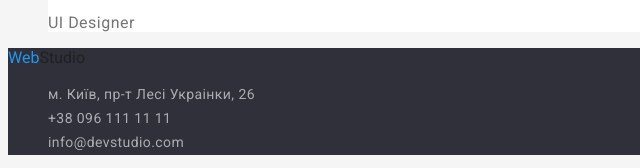
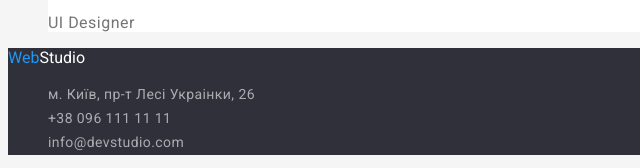
Before and after one commit to OlegSyrovatko/goit-markup-hw-02, a plain HTML site: page index.html in a window 1280 px wide. Shown: the part 2214-2382 px from the top of the page, 0-640 px from the left. Drawn offline with Linux system fonts and the light colour scheme.

Commit message:
afterfinal taskwork

```diff
--- a/css/styles.css
+++ b/css/styles.css
@@ -12,9 +12,12 @@ body{
     line-height:1.19;
     font-weight: 400;
 }
-.footer a, .page-header a {
+.page-header a {
     text-decoration: none;
     color: var(--color-primary);
+}
+.footer a {
+  text-decoration: none;
 }
 
 .list {
@@ -211,9 +214,7 @@ color: #757575;
   background-color: #FFF;
 }
 
-.address-map, .footer-logo{
-  color: #FFFFFF;
-}
+
 
 .address li  {
   display: block;
@@ -229,3 +230,7 @@ letter-spacing: 0.03em;
 color: rgba(255, 255, 255, 0.6);
 
 }
+
+.address-map, .footer-logo{
+  color: #FFFFFF;
+}
--- a/index.html
+++ b/index.html
@@ -16,7 +16,7 @@
 
     <header class="page-header">
       <nav class="menu-nav">
-        <a href="/"><span class="logo-link">Web</span>Studio</a>
+        <a href="./index.html"><span class="logo-link">Web</span>Studio</a>
         <ul class="site-nav list">
           <li>
             <a href="#">Студія</a>
@@ -141,7 +141,7 @@
       </section>
     </main>
     <footer class="footer">
-      <a class="footer-logo" href="/"><span class="logo-link">Web</span>Studio</a>
+      <a class="footer-logo" href="./index.html"><span class="logo-link">Web</span>Studio</a>
       <address class="address">
         <ul class="list">
           <li><a class="address-map" href="https://goo.gl/maps/CPtrU1FHBa2aNyZL9" target="_blank" rel="noopener noreferrer nofollow">м. Київ, пр-т Лесі Украінки, 26</a> </li>
```
Also changed, not shown: portfolio.html (+2 -2 lines).
